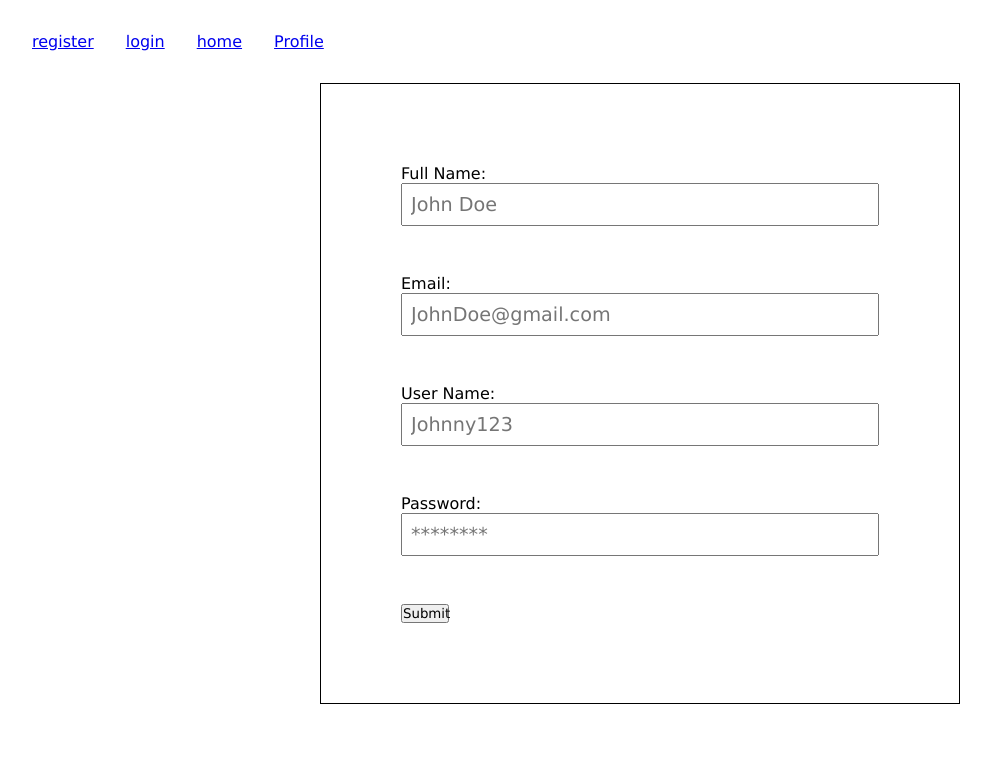
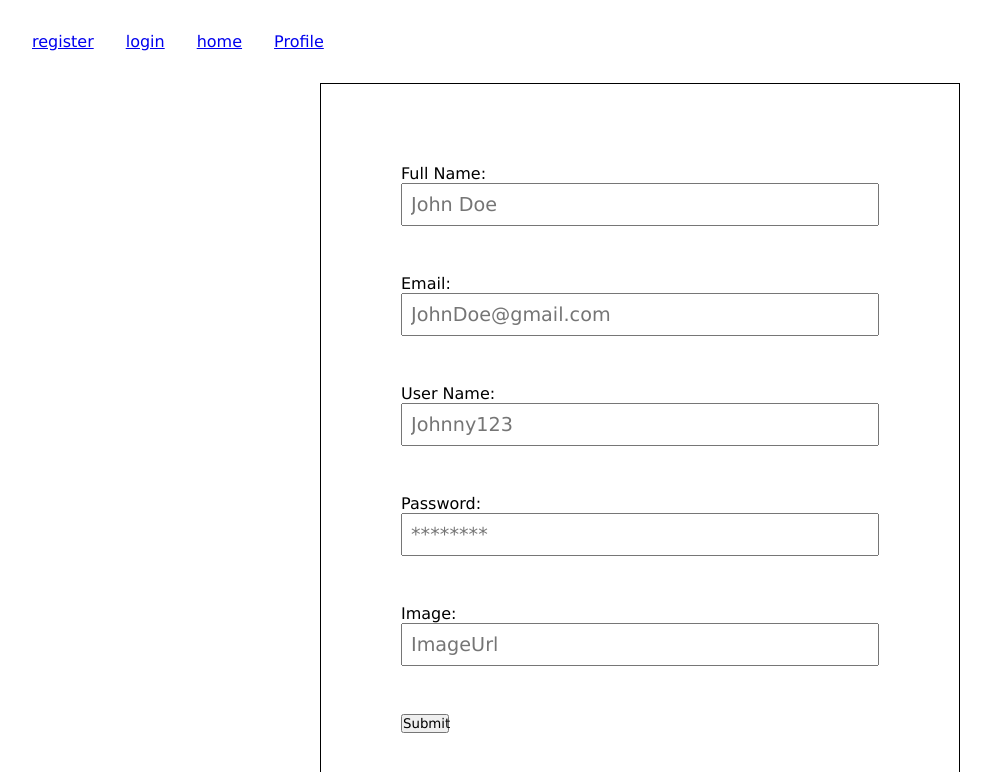
Before and after one commit to vladbyk89/animal-tinder-app, a React (Vite) app in the folder client/: page /register in a window 1280 px wide. Shown: the top 772 px of the page, without its empty margins (0-991 px from the left). Built offline with nearby package versions, Linux system fonts and the light colour scheme.

Commit message:
add image to usser

```diff
--- a/client/src/pages/Profile.tsx
+++ b/client/src/pages/Profile.tsx
@@ -1,10 +1,33 @@
+import { useEffect, useState } from "react";
 import "./style/profile.scss"
+import axios from "axios";
+
+
+interface User{
+  id: string,
+  FullName: string,
+  Email: string,
+  UserName: string,
+  Password: string,
+  Image: string
+
+}
 
 export default function Profile() {
 
+  const [users, setUsers] = useState<User[]>([]);
+
+  useEffect(() => {
+    (async () => {
+      const { data } = await axios.get(`/api/users/get-users`);
+      const { users } = data;
+      setUsers(users);
+    })();
+  }, []);
 
   return (
 <div>
+{users.map((user, _id) => (
 	<div className="container">
 		<div className="box-profile">
 			<svg className="spider" viewBox="0 0 512 512" width="100">
@@ -13,9 +36,9 @@ export default function Profile() {
 			<svg className="menu" viewBox="0 0 448 512" width="100">
 				<path d="M12.83 352h262.34A12.82 12.82 0 0 0 288 339.17v-38.34A12.82 12.82 0 0 0 275.17 288H12.83A12.82 12.82 0 0 0 0 300.83v38.34A12.82 12.82 0 0 0 12.83 352zm0-256h262.34A12.82 12.82 0 0 0 288 83.17V44.83A12.82 12.82 0 0 0 275.17 32H12.83A12.82 12.82 0 0 0 0 44.83v38.34A12.82 12.82 0 0 0 12.83 96zM432 160H16a16 16 0 0 0-16 16v32a16 16 0 0 0 16 16h416a16 16 0 0 0 16-16v-32a16 16 0 0 0-16-16zm0 256H16a16 16 0 0 0-16 16v32a16 16 0 0 0 16 16h416a16 16 0 0 0 16-16v-32a16 16 0 0 0-16-16z" />
 			</svg>
-      <img src="https://img.freepik.com/free-photo/isolated-happy-smiling-dog-white-background-portrait-4_1562-693.jpg" alt="dog" />
-			<h3>Mark Hope</h3>
-			<p>Front Bark Development @ DogTreats, Home</p>
+      <img className="profile-pic" src={user.Image} alt="dog" />
+			<h3 key={user.id}>{user.FullName}</h3>
+			<p>{user.Email}</p>
 			<div className="social-media">
 				<svg viewBox="0 0 512 512" width="100">
   <path d="M48 32C21.5 32 0 53.5 0 80v352c0 26.5 21.5 48 48 48h416c26.5 0 48-21.5 48-48V80c0-26.5-21.5-48-48-48H48zm0 32h106c3.3 0 6 2.7 6 6v20c0 3.3-2.7 6-6 6H38c-3.3 0-6-2.7-6-6V80c0-8.8 7.2-16 16-16zm426 96H38c-3.3 0-6-2.7-6-6v-36c0-3.3 2.7-6 6-6h138l30.2-45.3c1.1-1.7 3-2.7 5-2.7H464c8.8 0 16 7.2 16 16v74c0 3.3-2.7 6-6 6zM256 424c-66.2 0-120-53.8-120-120s53.8-120 120-120 120 53.8 120 120-53.8 120-120 120zm0-208c-48.5 0-88 39.5-88 88s39.5 88 88 88 88-39.5 88-88-39.5-88-88-88zm-48 104c-8.8 0-16-7.2-16-16 0-35.3 28.7-64 64-64 8.8 0 16 7.2 16 16s-7.2 16-16 16c-17.6 0-32 14.4-32 32 0 8.8-7.2 16-16 16z" />
@@ -36,6 +59,7 @@ export default function Profile() {
 			</div>
 		</div>
 	</div>
+))}
 </div>
   )
 }
--- a/client/src/pages/Register.tsx
+++ b/client/src/pages/Register.tsx
@@ -6,6 +6,7 @@ interface RegisterType {
   email: string;
   userName: string;
   password: string;
+  image: string;
 }
 
 export default function Register() {
@@ -66,6 +67,16 @@ export default function Register() {
           {...register("password")}
         />
       </label>
+      <label htmlFor="password">
+        Image:{" "}
+        <input
+          type="text"
+          id="image"
+          placeholder="ImageUrl"
+          required
+          {...register("image")}
+        />
+      </label>
       <button type="submit">Submit</button>
     </form>
   );
--- a/client/src/pages/style/profile.scss
+++ b/client/src/pages/style/profile.scss
@@ -88,3 +88,7 @@
 	margin: 30px 5px;
 	cursor : pointer;
 }
+// .img{
+//     width: 1500px;
+//     height: 1500px;
+// }
--- a/client/vite.config.ts
+++ b/client/vite.config.ts
@@ -4,4 +4,9 @@ import react from '@vitejs/plugin-react-swc'
 // https://vitejs.dev/config/
 export default defineConfig({
   plugins: [react()],
+  server:{
+    proxy:{
+      "/api": "http://localhost:3000"
+    }
+  }
 })
```
Also changed, not shown: 1 other file (tests, documents, lock files or other folders).
